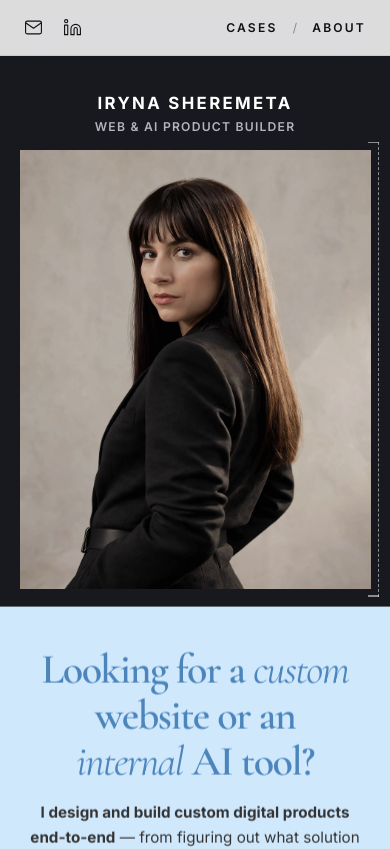
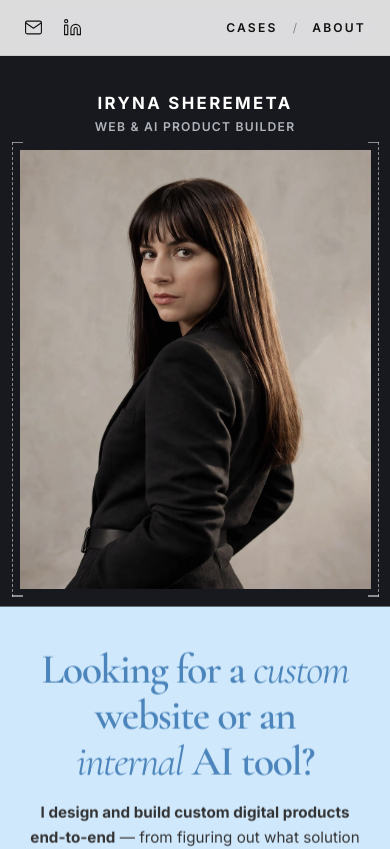
Before and after one commit to Irene2828/porfoliojuly, a Next.js app: page / in a window 390 px wide. Shown: the top 849 px of the page. Built offline with nearby package versions, Linux system fonts and the light colour scheme; no server answers; the database is empty; a web font is replaced by a local one.

Commit message:
Add dashed decor bracket to left side of hero image on mobile for visual symmetry

```diff
--- a/src/app/components/Hero.css
+++ b/src/app/components/Hero.css
@@ -289,6 +289,36 @@
 }
 
 .hero-image-brackets::after {
+  bottom: 0;
+}
+
+/* Corner brackets top-left and bottom-left of portrait */
+.hero-image-brackets-left {
+  position: absolute;
+  top: -8px;
+  left: -8px;
+  bottom: -8px;
+  width: 12px;
+  border-left: 1.5px dashed rgba(235, 235, 237, 0.55);
+  pointer-events: none;
+  z-index: 10;
+}
+
+.hero-image-brackets-left::before,
+.hero-image-brackets-left::after {
+  content: '';
+  position: absolute;
+  left: -1px; /* Align with left border */
+  width: 100%;
+  height: 1.5px;
+  background: rgba(235, 235, 237, 0.55);
+}
+
+.hero-image-brackets-left::before {
+  top: 0;
+}
+
+.hero-image-brackets-left::after {
   bottom: 0;
 }
 
--- a/src/app/components/Hero.tsx
+++ b/src/app/components/Hero.tsx
@@ -79,6 +79,7 @@ export default function Hero() {
           <div className="hero-image-container">
             <div className="hero-image-offset-frame"></div>
             <div className="hero-image-brackets"></div>
+            <div className="hero-image-brackets-left"></div>
             <img src={heroImage.src} alt="Iryna Sheremeta" className="hero-image" />
             <div className="hero-dot-overlay"></div>
 
--- a/src/app/v2/components/HeroV2.tsx
+++ b/src/app/v2/components/HeroV2.tsx
@@ -82,6 +82,7 @@ export default function HeroV2() {
           <div className="hero-image-container" style={{ position: 'relative', zIndex: 2 }}>
             <div className="hero-image-offset-frame"></div>
             <div className="hero-image-brackets"></div>
+            <div className="hero-image-brackets-left"></div>
             {/* Decor squares poking out bottom-right under image */}
             <div className="hero-decor-square" style={{ position: 'absolute', width: '125px', height: '125px', border: '1.5px dashed rgba(235, 235, 237, 0.4)', bottom: '-45px', right: '-35px', zIndex: 0, opacity: 0.7, pointerEvents: 'none' }} />
             <div className="hero-decor-square" style={{ position: 'absolute', width: '65px', height: '65px', border: '1.5px dashed rgba(75, 133, 187, 0.55)', bottom: '-20px', right: '-50px', zIndex: 0, opacity: 0.8, pointerEvents: 'none' }} />
```
